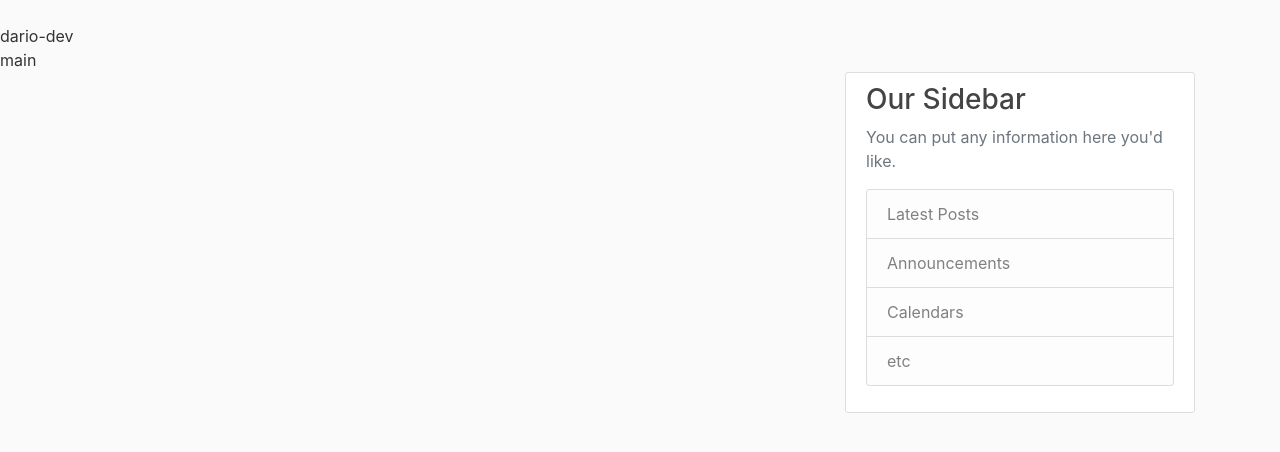
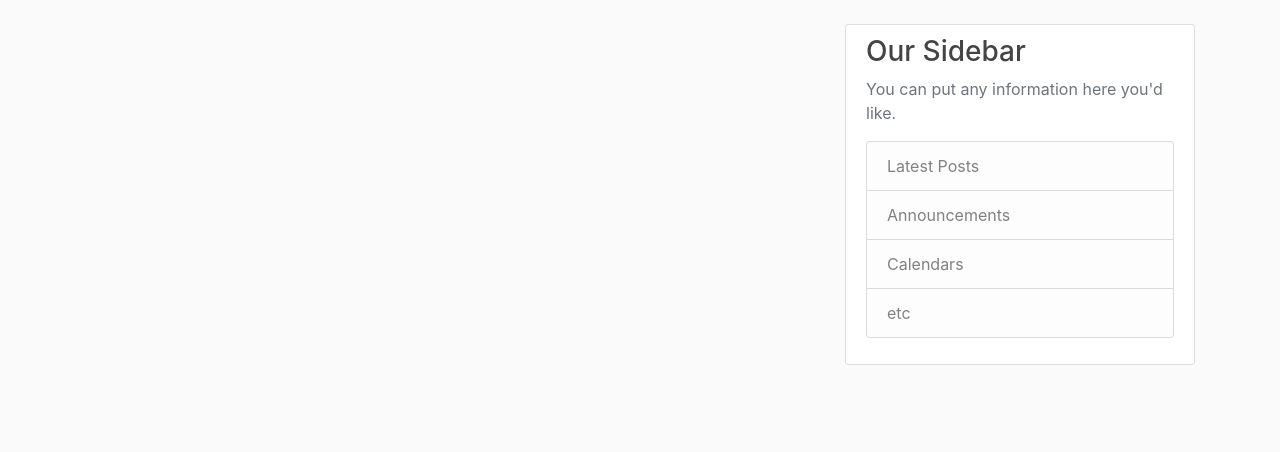
Before and after one commit to Suenodivino/fresh-start-2.0, a Django app: page /blog/ in a window 1280 px wide. Shown: the part 56-508 px from the top of the page. Run offline with Django 3.2, Linux system fonts and the light colour scheme; data that the repository does not hold is empty; some libraries are stand-ins or nearby versions.

Commit message:
Deleted unnecessary text left from GitHub

```diff
--- a/fresh_start/mysite/templates/mysite/base.html
+++ b/fresh_start/mysite/templates/mysite/base.html
@@ -18,7 +18,6 @@
     </head>
     <body>
 
- dario-dev
         <header class="site-header">
             <nav class="navbar navbar-expand-md navbar-dark bg-steel fixed-top">
                 <div class="container">
@@ -49,7 +48,6 @@
         </header>
 
 
- main
         <main role="main" class="container">
             <div class="row">
                 <div class="col-md-8">
```
